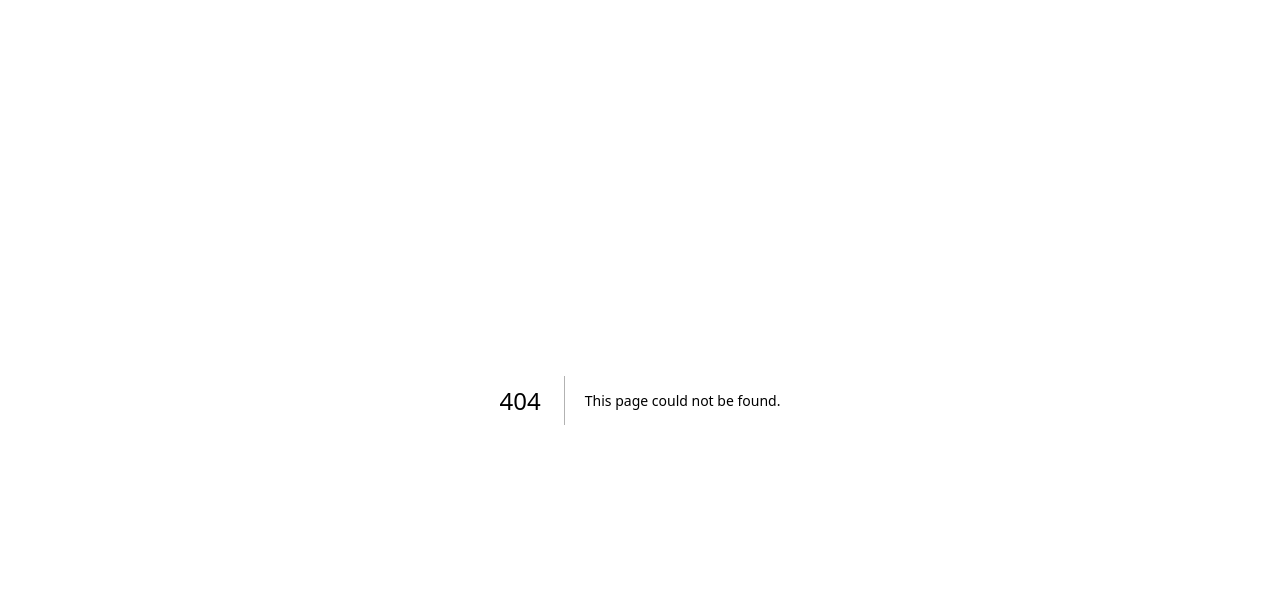
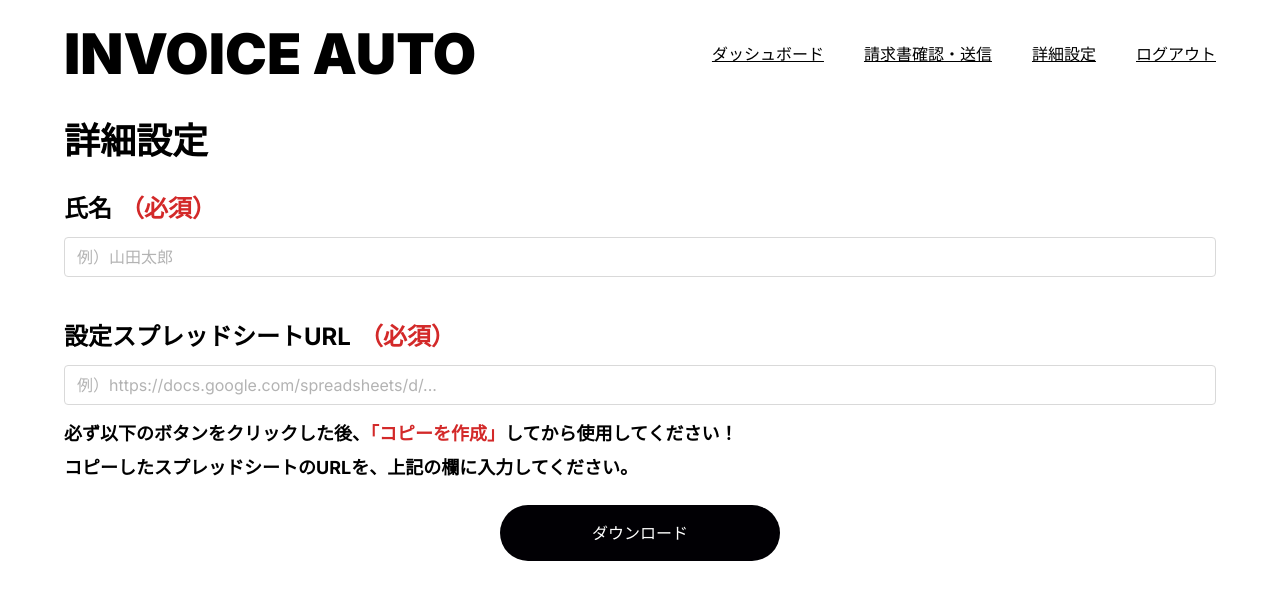
Before and after one commit to gira9317/invoice-auto-next, a Next.js app: page /register in a window 1280 px wide. Before the commit this address had no page. Shown: the top 600 px of the page. Built offline with nearby package versions, Linux system fonts and the light colour scheme.

Commit message:
register追加

```diff
--- /dev/null
+++ b/app/register/page.tsx
@@ -0,0 +1,79 @@
+import Image from "next/image"
+
+export default function Home() {
+    return (
+        <div>
+            <header className="flex flex-row justify-between items-center py-6 px-16 self-stretch">
+                <p className="font-black text-[3.50rem] leading-[110%] text-[#000000]">
+                INVOICE AUTO
+                </p>
+                <nav className="flex flex-row items-center gap-10">
+                <a href="#" className="font-medium text-base leading-[145%] text-center underline text-[#000000]">
+                    ダッシュボード
+                </a>
+                <a href="#" className="font-medium text-base leading-[145%] text-center underline text-[#000000]">
+                    請求書確認・送信
+                </a>
+                <a href="#" className="font-medium text-base leading-[145%] text-center underline text-[#000000]">
+                    詳細設定
+                </a>
+                <a href="#" className="font-medium text-base leading-[145%] text-center underline text-[#000000]">
+                    ログアウト
+                </a>
+                </nav>
+            </header>
+
+            <header className="flex justify-between items-center py-3 px-16">
+                <p className="font-black text-4xl leading-[110%] text-[#000000]">
+                詳細設定
+                </p>
+            </header>
+
+            <div className="flex flex-col items-center w-full max-w-[145rem] px-16">
+                <div className="flex flex-col items-start w-full py-6 gap-4">
+                    <div className="flex items-center gap-2">
+                        <p className="font-bold text-2xl leading-[100%] text-black">氏名</p>
+                        <p className="font-bold text-2xl leading-[100%] text-[#D32929]">（必須）</p>
+                    </div>
+                    <input
+                        type="text"
+                        placeholder="例）山田太郎"
+                        className="w-full h-10 px-3 border border-[#D9D9D9] rounded-[4px] text-base placeholder:text-[#B3B3B3] outline-none"
+                        />
+                </div>
+
+                <div className="flex flex-col items-start w-full py-6 gap-4">
+                    <div className="flex items-center gap-2">
+                        <p className="font-bold text-2xl leading-[100%] text-black">設定スプレッドシートURL</p>
+                        <p className="font-bold text-2xl leading-[100%] text-[#D32929]">（必須）</p>
+                    </div>
+
+                    <input
+                    type="text"
+                    placeholder="例）https://docs.google.com/spreadsheets/d/..."
+                    className="w-full h-10 px-3 border border-[#D9D9D9] rounded-[4px] text-base placeholder:text-[#B3B3B3] outline-none"
+                    />
+
+                    <div className="flex flex-col gap-2">
+                        <p className="text-lg font-bold leading-[145%] text-black">
+                            必ず以下のボタンをクリックした後、
+                            <span className="text-[#D32929]">「コピーを作成」</span>
+                            してから使用してください！
+                        </p>
+                        <p className="text-lg font-bold leading-[145%] text-black">
+                            コピーしたスプレッドシートのURLを、上記の欄に入力してください。
+                        </p>
+                    </div>
+                </div>
+            </div>
+            <a
+                href="https://docs.google.com/spreadsheets/d/1YSs-pRVAIgR310LRMrVVYWjU921zOcc1sT2gGNZRAs0/edit?gid=0#gid=0"
+                target="_blank"
+                rel="noopener noreferrer"
+                className="mx-auto flex items-center justify-center w-[280px] h-[56px] bg-[#010004] text-white rounded-full"
+                >
+                ダウンロード
+            </a>
+        </div>
+    )
+}
```
